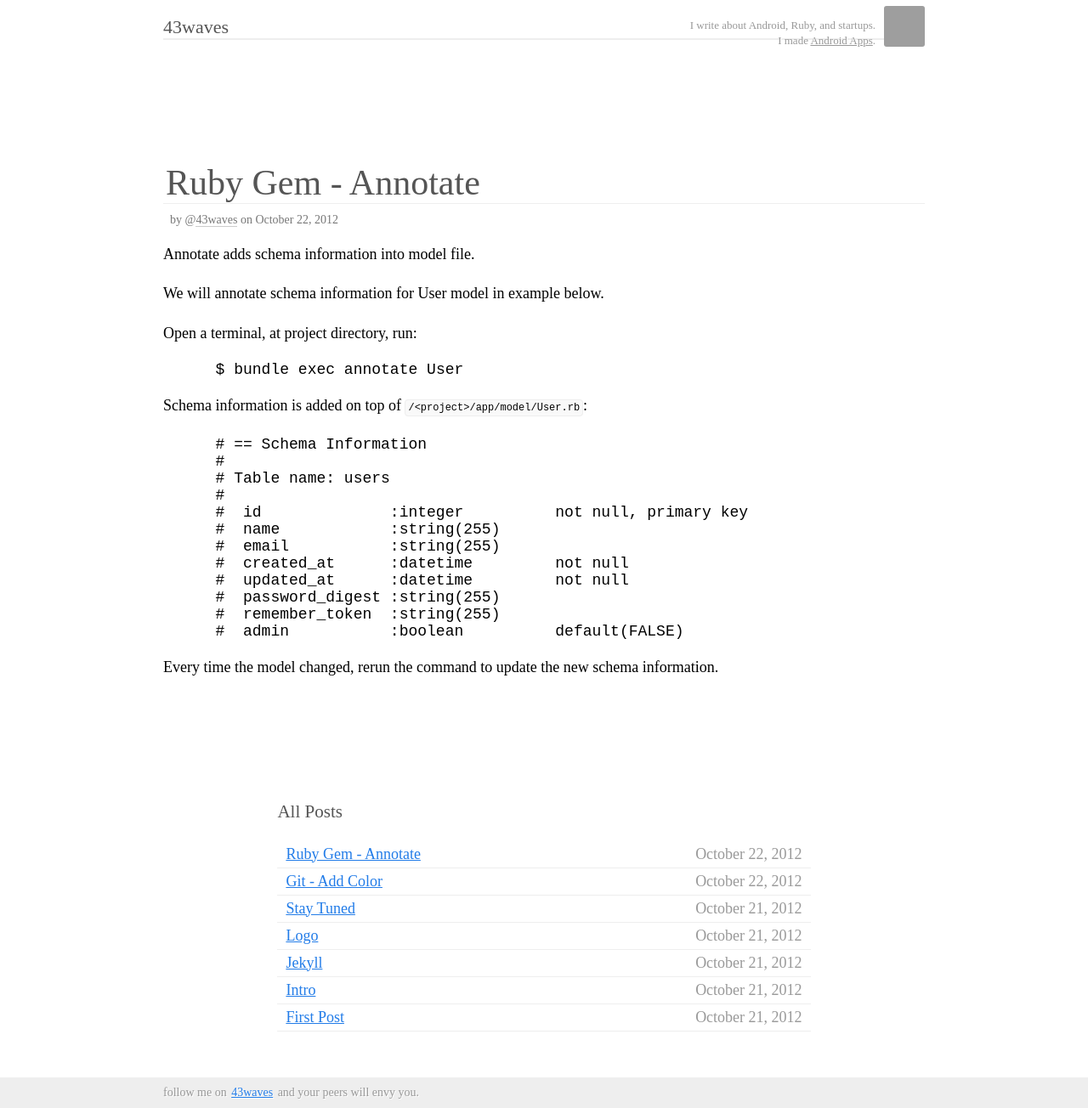
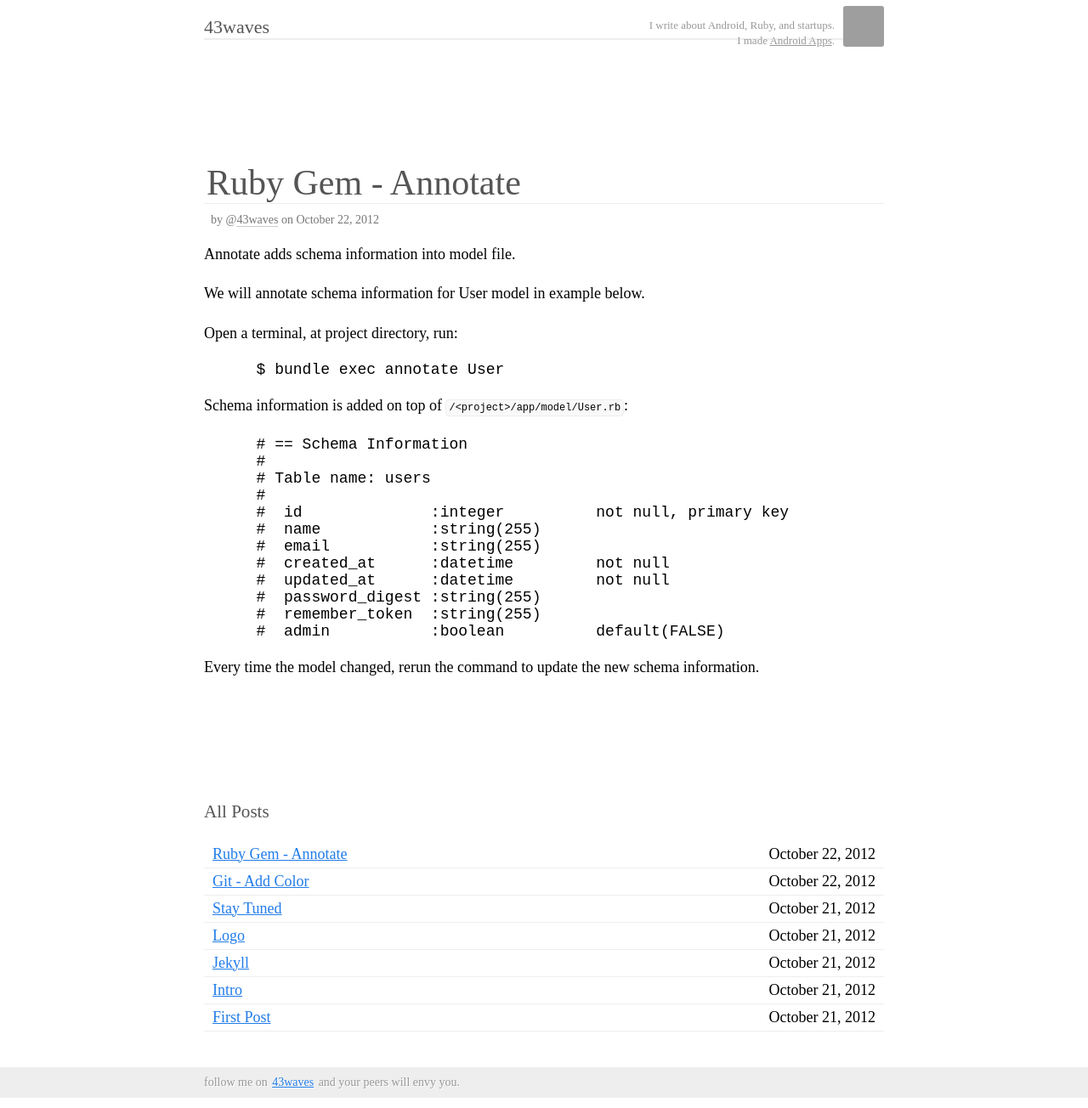
Before and after one commit to 43waves/43waves.github.io, a Jekyll site: the page built from index.html, in a window 1280 px wide. Shown: the whole page at 85% size. Built offline with Jekyll 4.4.1, drawn with Linux system fonts in a browser that asks for light colours; nearby versions of some CDN libraries; Markdown is read by kramdown in place of the engine named in the settings; comment, search, counter and statistics services are not loaded; grey boxes are pictures that could not be loaded.

Commit message:
Set footer to fix width

```diff
--- a/_layouts/layout.html
+++ b/_layouts/layout.html
@@ -50,8 +50,10 @@
     {{ content }}
 
     <div id="foots">
-      follow me on <a href="http://twitter.com/43waves">43waves</a> and your
-      peers will envy you.
+      <div class="content">
+        follow me on <a href="http://twitter.com/43waves">43waves</a> and your
+        peers will envy you.
+      </div>
     </div>
   </body>
 </html>
--- a/css/styles.css
+++ b/css/styles.css
@@ -23,13 +23,9 @@ p code {
 }
 
 .content {
-  margin: 0 15%;
-}
-
-.related {
-  padding: 0 15%;
-  color: #999;
-  margin-bottom: 3em;
+  margin-left: auto;
+  margin-right: auto;
+  width: 800px;
 }
 
 .related ul {
@@ -184,13 +180,10 @@ h3 {
 }
 
 #foots {
-  margin-top: 1.25em;
+  margin-top: 3em;
   padding: 10px 15%;
   background-color: #eee;
   font-size: 14px;
-}
-
-#foots {
   color: #999;
 }
 
--- a/index.html
+++ b/index.html
@@ -10,6 +10,7 @@ title: "43waves"
       {{ page.content }}
     </div>
   {% endfor %}
+
   <div class="related">
     <h3>All Posts</h3>
     <ul>
```
